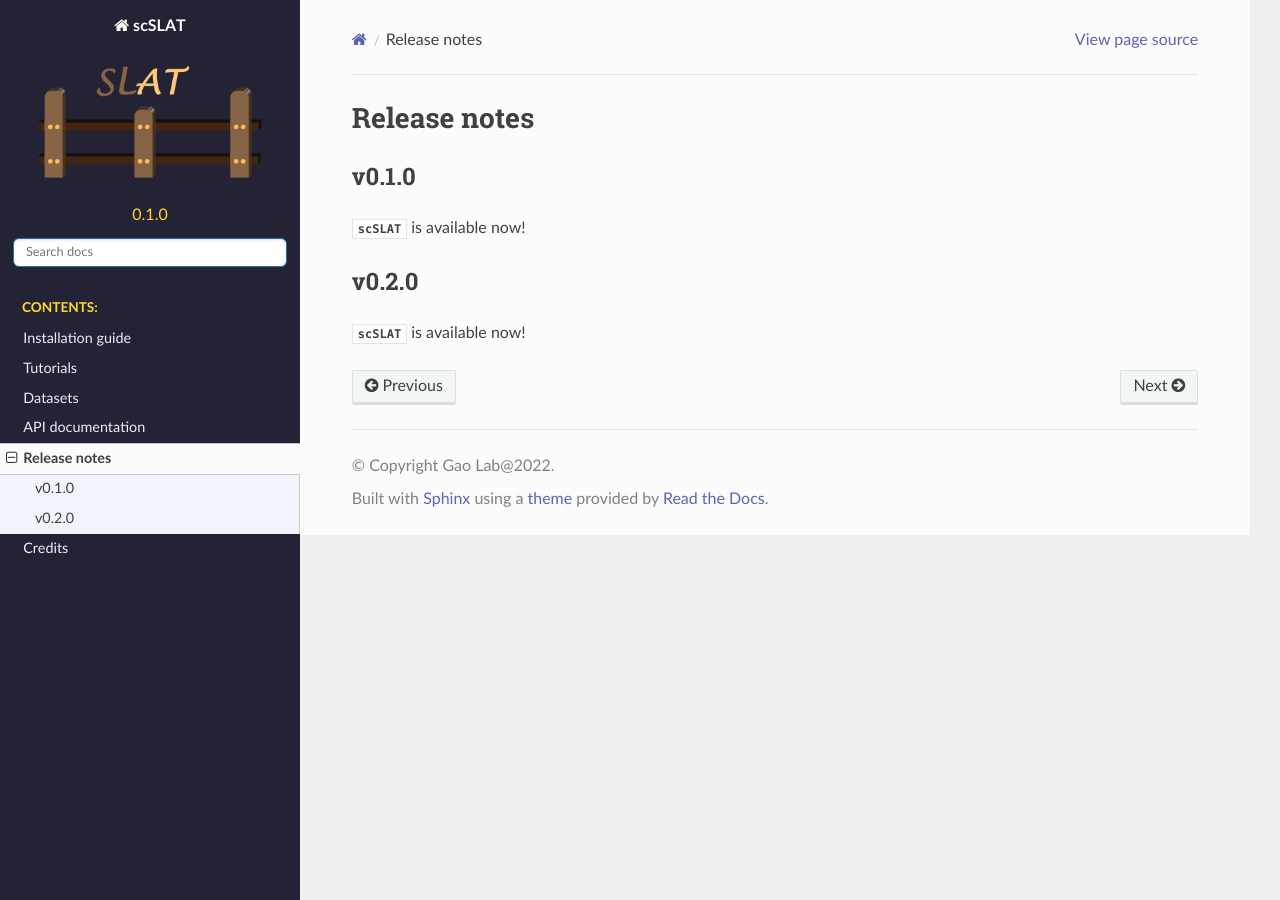
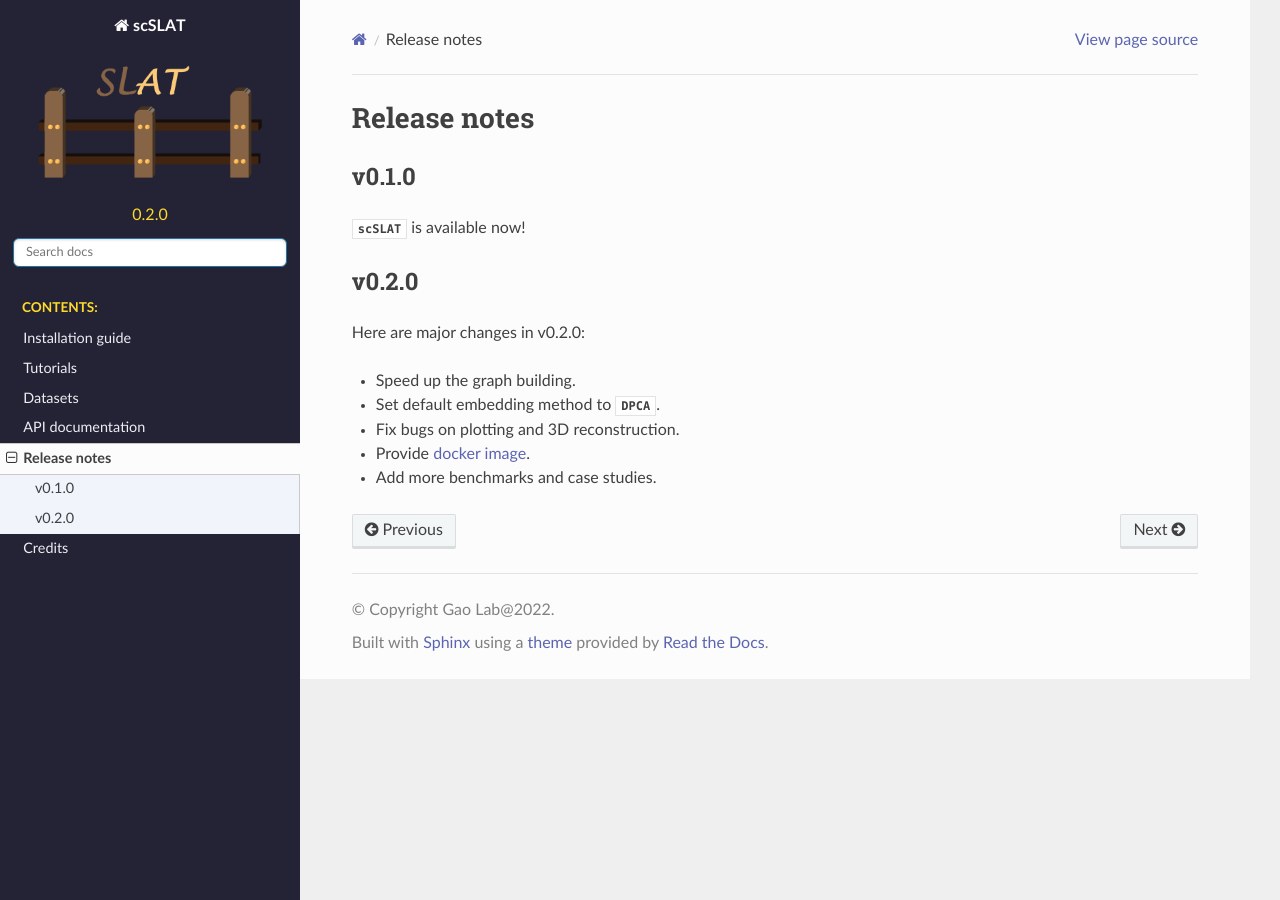
Before and after one commit to gao-lab/SLAT, a Sphinx documentation site: the page built from docs/release.md, in a window 1280 px wide. Built offline with Sphinx 7.4.7 and the Read the Docs theme 2.0.0, drawn with Linux system fonts in a browser that asks for light colours; pages that are not in the unit, such as notebooks, are missing from menus.

Commit message:
:bug: Mini fix on docs

```diff
--- a/docs/release.md
+++ b/docs/release.md
@@ -4,4 +4,9 @@
 `scSLAT` is available now!
 
 ## v0.2.0
-`scSLAT` is available now!
+Here are major changes in v0.2.0:
+- Speed up the graph building.
+- Set default embedding method to `DPCA`.
+- Fix bugs on plotting and 3D reconstruction.
+- Provide [docker image](https://hub.docker.com/repository/docker/huhansan666666/slat).
+- Add more benchmarks and case studies.
--- a/pyproject.toml
+++ b/pyproject.toml
@@ -5,7 +5,7 @@ build-backend = "poetry.core.masonry.api"
 [tool.poetry]
 name = "scSLAT"
 packages = [{include = "scSLAT"}]
-version = "0.1.0"
+version = "0.2.0"
 description = "A graph deep learning based tool to align single cell spatial omics data"
 readme = "README.md"
 license = "MIT"
```
Also changed, not shown: README.md (+2 -1 lines), .readthedocs.yml, 1 other file.
